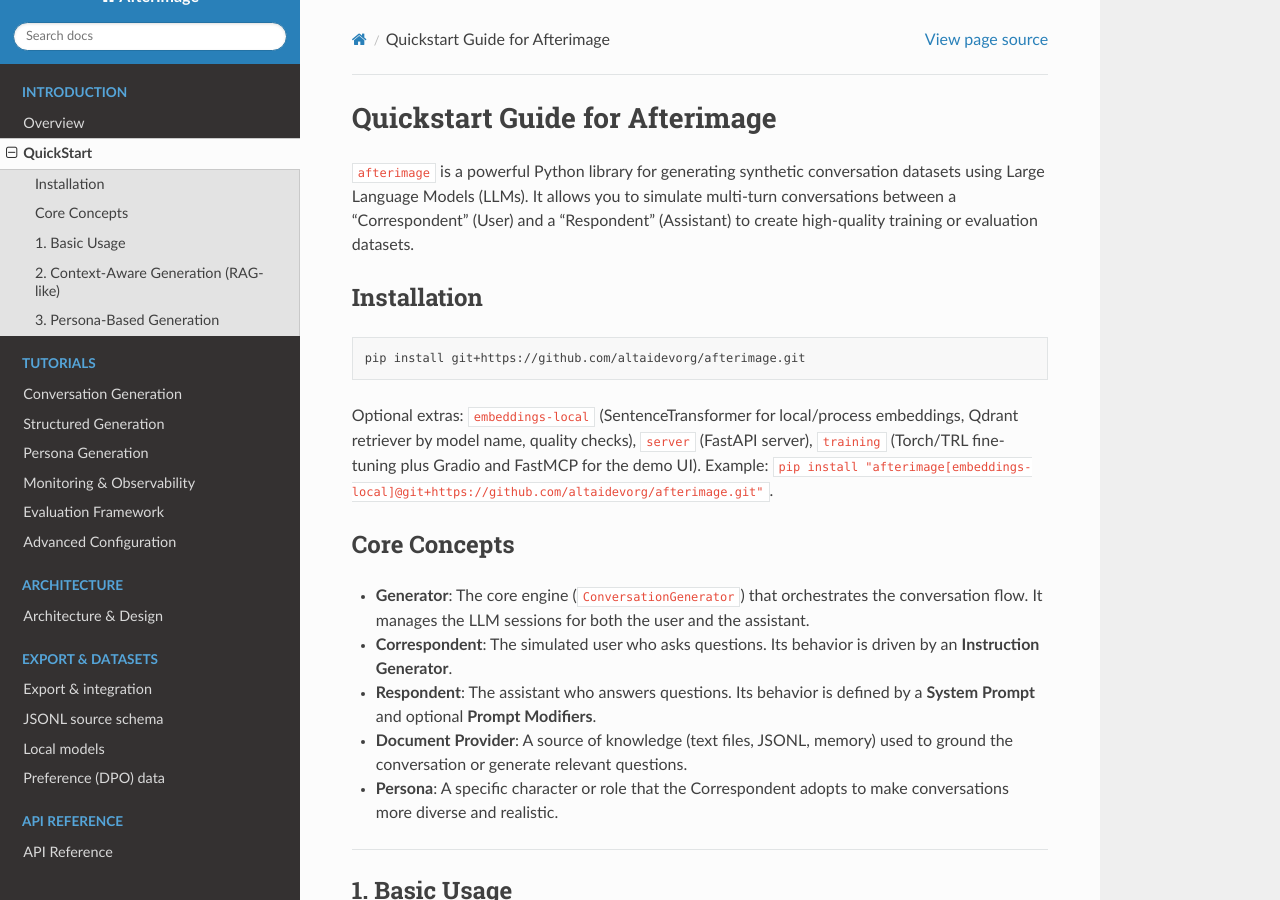
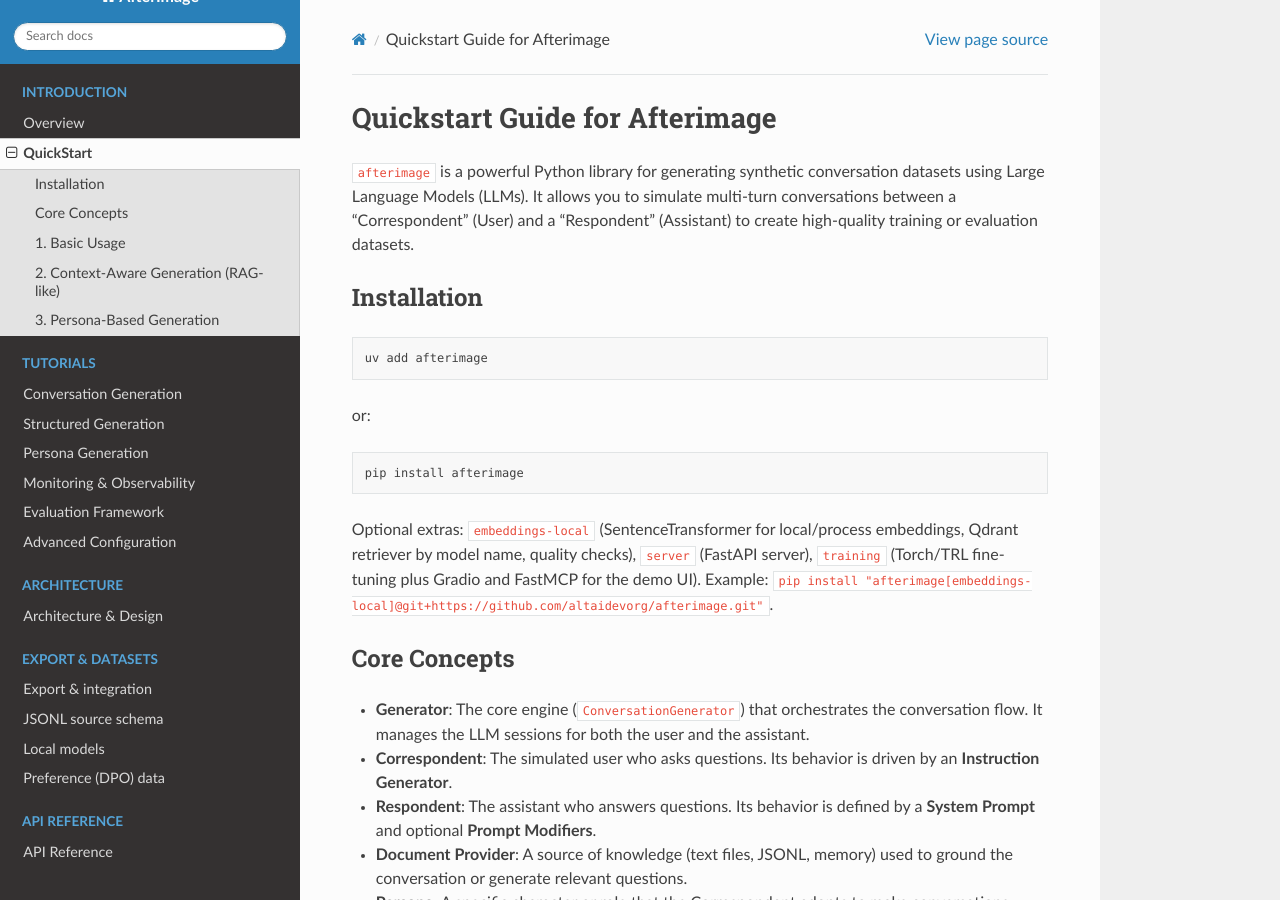
Before and after one commit to altaidevorg/afterimage, a Sphinx documentation site: the page built from docs/README.md, in a window 1280 px wide and 900 px high. Built offline with Sphinx 7.4.7 and the Read the Docs theme 3.1.0, drawn with Linux system fonts in a browser that asks for light colours.

Commit message:
docs: update installation hint

````diff
--- a/docs/README.md
+++ b/docs/README.md
@@ -5,7 +5,13 @@
 ## Installation
 
 ```bash
-pip install git+https://github.com/altaidevorg/afterimage.git
+uv add afterimage
+```
+
+or:
+
+```bash
+pip install afterimage
 ```
 
 Optional extras: `embeddings-local` (SentenceTransformer for local/process embeddings, Qdrant retriever by model name, quality checks), `server` (FastAPI server), `training` (Torch/TRL fine-tuning plus Gradio and FastMCP for the demo UI). Example: `pip install "afterimage[embeddings-local]@git+https://github.com/altaidevorg/afterimage.git"`.
````
